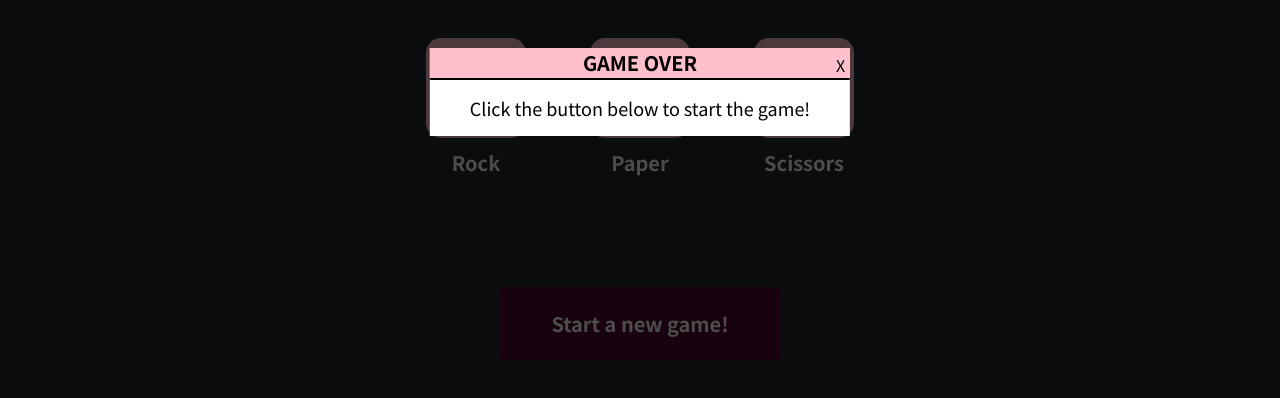
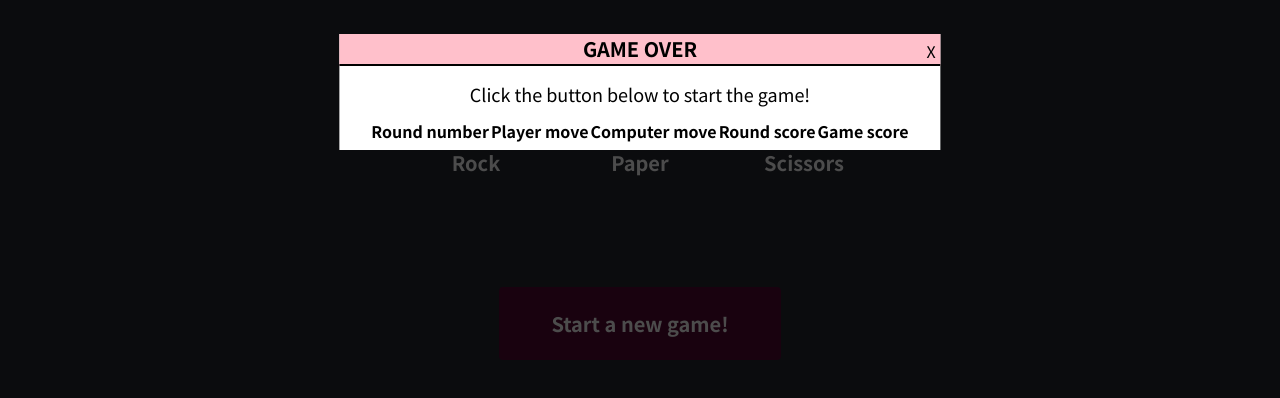
Before and after one commit to kata-oill/The-Rock-Paper-Scissors-game, a website: page index.html in a window 1280 px wide. Shown: the part 308-706 px from the top of the page. Drawn offline with Linux system fonts and the light colour scheme.

Commit message:
Create table header

```diff
--- a/index.html
+++ b/index.html
@@ -54,6 +54,15 @@
 				<div class="progress">
 					<p id="score-message" class="score-message">Click the button below to start the game!</p>
 			        <table id="modal-table">
+			        	<thead>
+						    <tr>
+						        <th>Round number</th>
+						        <th>Player move</th>
+						        <th>Computer move</th>
+						        <th>Round score</th>
+						        <th>Game score</th>
+						    </tr>
+						</thead>
 			        	<!-- here goes data -->
 		        	</table>
 		      </div>
```
